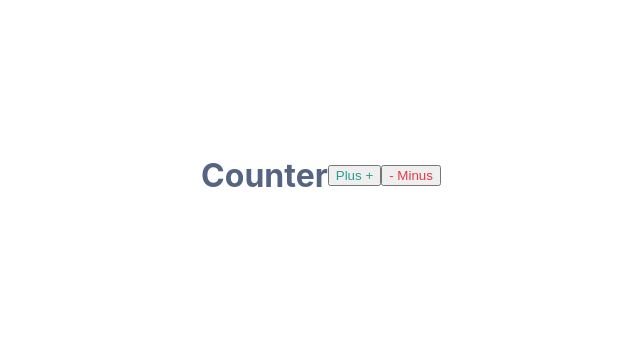
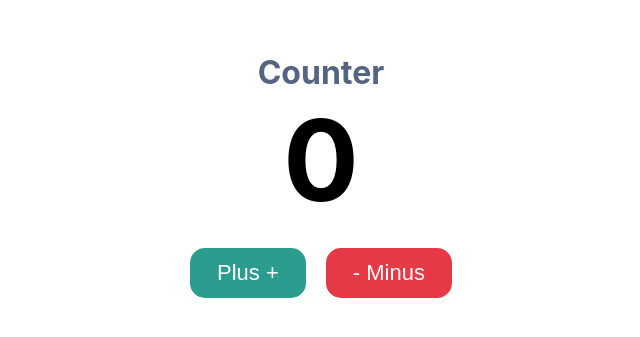
Before and after one commit to Saoa35/counter, a React (Create React App) app: page / in a window 1280 px wide. Shown: the part 225-562 px from the top of the page, without its empty margins (319-959 px from the left). Built offline with nearby package versions, Linux system fonts and the light colour scheme.

Commit message:
+ hover & activ on buttons

```diff
--- a/src/components/App/App.js
+++ b/src/components/App/App.js
@@ -4,7 +4,7 @@ import '../../index.css'
 
 function App() {
 
-  const [count, setCount] = useState(null);
+  const [count, setCount] = useState(0);
 
   const handleClickPlus = () => {
     setCount(count + 1);
@@ -17,10 +17,12 @@ function App() {
   return (
     <div className="App">
 
-      <h2>Counter</h2>
-      <h1>{count}</h1>
-      <button onClick={handleClickPlus} className='plus'>Plus +</button>
-      <button onClick={handleClickMinus} className='minus'>- Minus</button>
+      <div>
+        <h2>Counter</h2>
+        <h1>{count}</h1>
+        <button onClick={handleClickPlus} className='plus'>Plus +</button>
+        <button onClick={handleClickMinus} className='minus'>- Minus</button>
+      </div>
 
     </div>
   );
--- a/src/index.css
+++ b/src/index.css
@@ -29,10 +29,33 @@ h1 {
 }
 
 .plus {
-    color: #2a9d8f;
+  background-color: #2a9d8f;
+  color: #fff;
+  box-shadow: 0 4px 0 darken(#2a9d8f, 10%);
+  border: 1px solid darken(#2a9d8f, 15%);
   }
 .minus {
-    color: #e63946;
+  background-color: #e63946;
+  color: #fff;
+  box-shadow: 0 4px 0 darken(#e63946, 10%);
+  border: 1px solid darken(#e63946, 15%);
+  }
+
+  .plus:hover {
+    transform: translateY(-2px);
+  }
+
+  .minus:hover {
+    transform: translateY(-2px);
+  }
+
+  .plus:active {
+    transform: translateY(2px);
+    box-shadow: none;
+  }
+  .minus:active {
+    transform: translateY(2px);
+    box-shadow: none;
   }
 
   h2 {
@@ -40,3 +63,15 @@ h1 {
     margin: 0;
     color: #556581;
   }
+
+  button {
+    background: transparent;
+    border: 2px solid transparent;
+    text-align: center;
+    font-size: 22px;
+    border-radius: 15px;
+    padding: 10px 25px;
+    cursor: pointer;
+    margin: 0 10px;
+    transition: all 0.05s ease-in-out;
+  }
```
